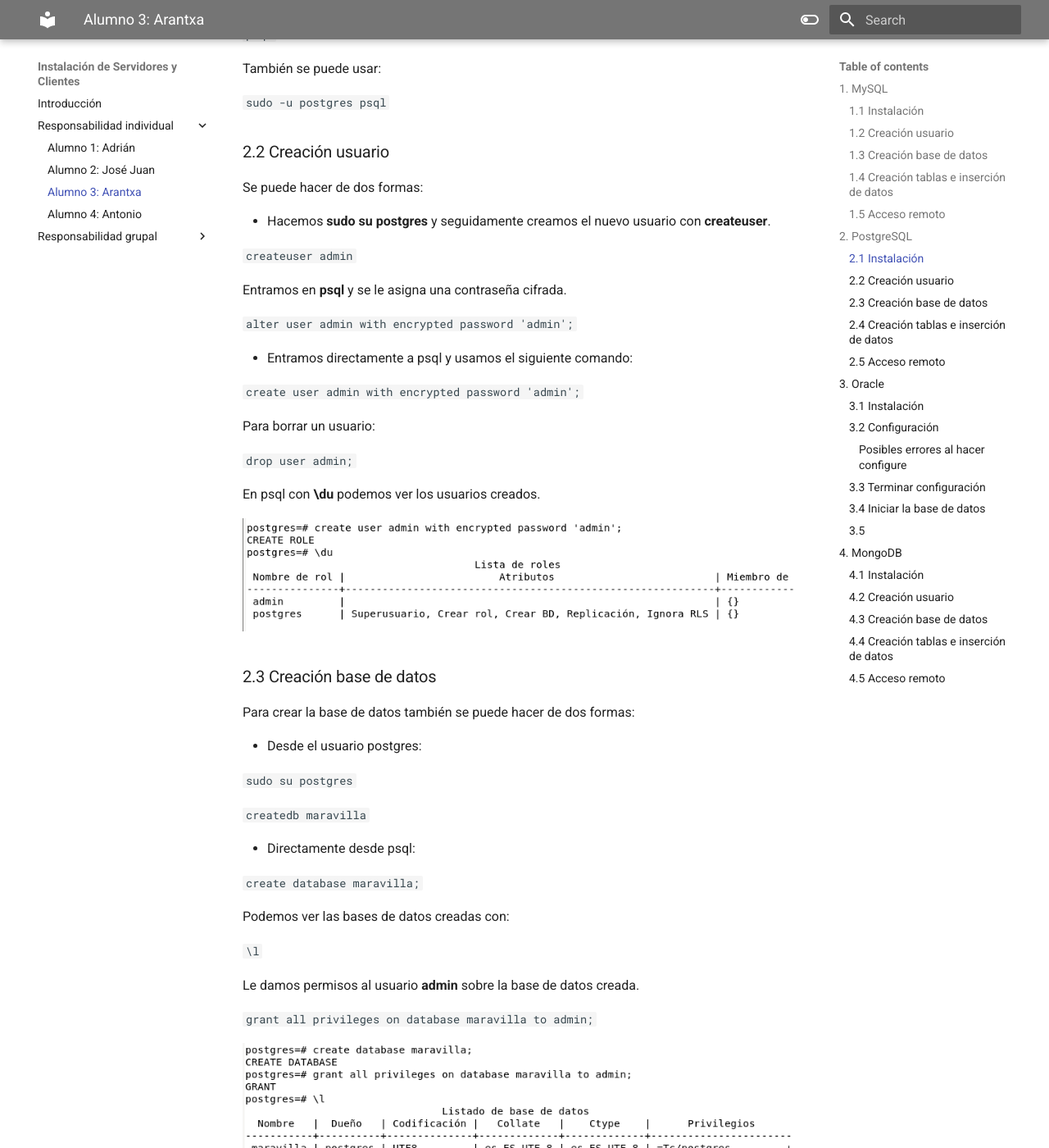
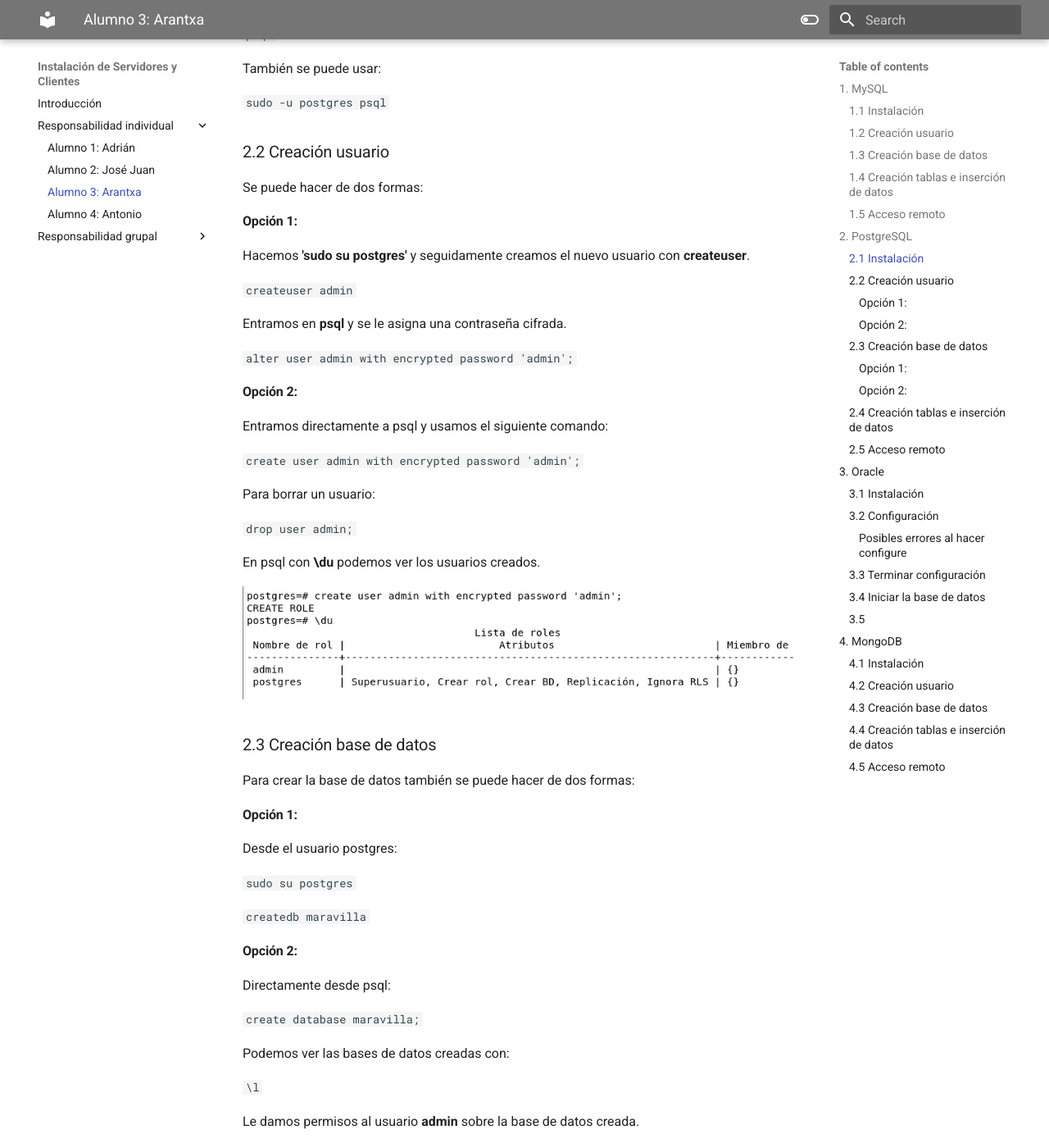
Before and after one commit to adriasir123/grupalesbdc, an MkDocs documentation site: the page built from docs/ri/alumno3.md, in a window 1280 px wide and 1400 px high, scrolled down 9807 px. Shown: the whole window at 82% size. Built offline with MkDocs 1.6.1 and Material for MkDocs 9.7.7, drawn with Linux system fonts in a browser that asks for light colours.

Commit message:
He corregido erratas

```diff
--- a/docs/ri/alumno3.md
+++ b/docs/ri/alumno3.md
@@ -280,11 +280,11 @@
 
 ### 2.1 Instalación
 
-Instalamos PostgreSQL en Debian 11 directamente con **apt**.
+Instalamos PostgreSQL en Debian 11 directamente con *apt*.
 
 `sudo apt install postgresql`
 
-Para entrar con el usuario **postgres**.
+Para entrar con el usuario *postgres*.
 
 `sudo su postgres`
 
@@ -299,17 +299,21 @@
 
 Se puede hacer de dos formas:
 
-- Hacemos **sudo su postgres** y seguidamente creamos el nuevo usuario con **createuser**.
+#### Opción 1:
 
- `createuser admin`
+Hacemos **'sudo su postgres'** y seguidamente creamos el nuevo usuario con **createuser**.
 
- Entramos en **psql** y se le asigna una contraseña cifrada.
+`createuser admin`
 
- `alter user admin with encrypted password 'admin';`
+Entramos en **psql** y se le asigna una contraseña cifrada.
 
-- Entramos directamente a psql y usamos el siguiente comando:
+`alter user admin with encrypted password 'admin';`
 
- `create user admin with encrypted password 'admin';`
+#### Opción 2:
+
+Entramos directamente a psql y usamos el siguiente comando:
+
+`create user admin with encrypted password 'admin';`
 
 Para borrar un usuario:
 
@@ -324,15 +328,19 @@
 
 Para crear la base de datos también se puede hacer de dos formas:
 
-- Desde el usuario postgres:
+#### Opción 1:
 
- `sudo su postgres`
+Desde el usuario postgres:
 
- `createdb maravilla`
+`sudo su postgres`
 
-- Directamente desde psql:
+`createdb maravilla`
 
- `create database maravilla;`
+#### Opción 2:
+
+Directamente desde psql:
+
+`create database maravilla;`
 
 Podemos ver las bases de datos creadas con:
 
```
